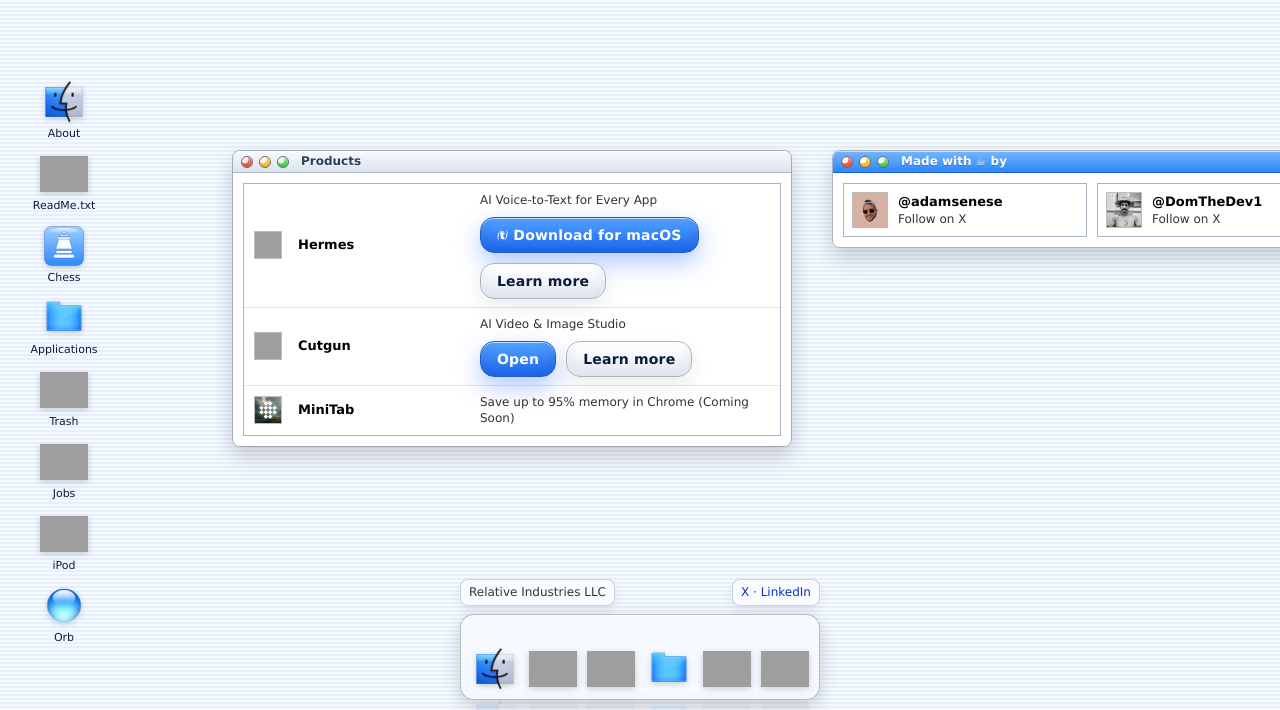
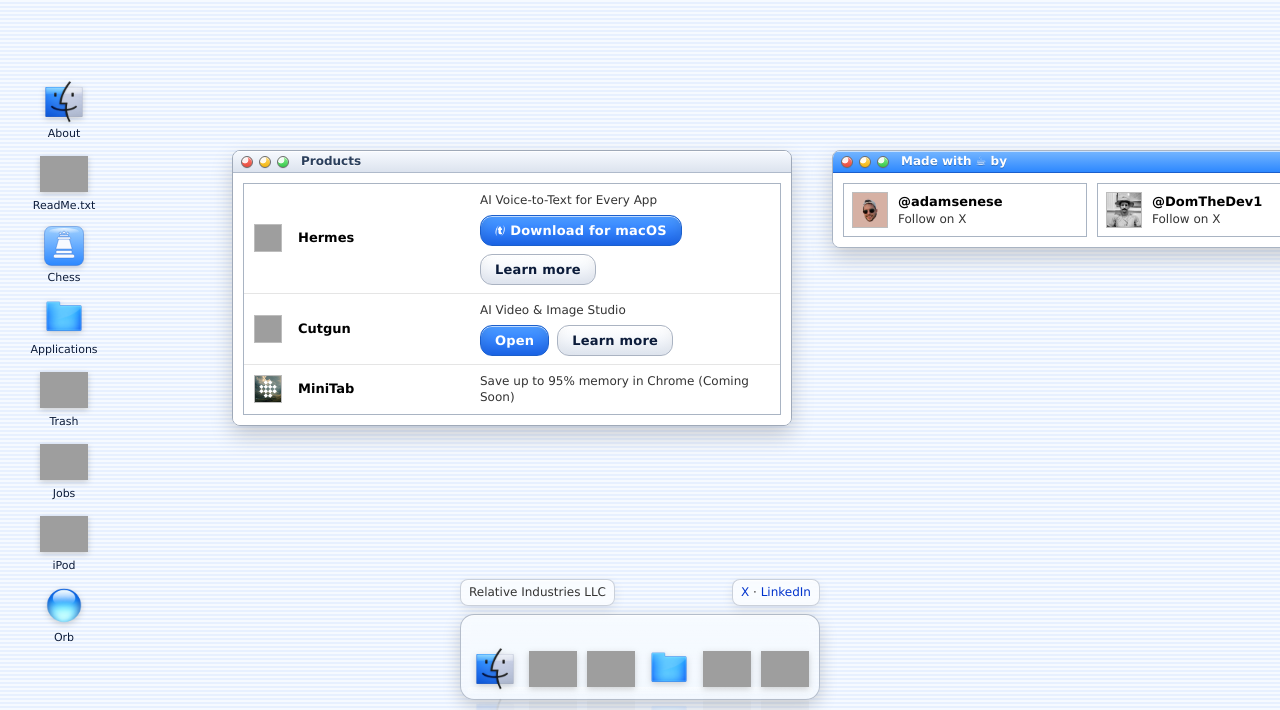
Before and after one commit to adamsenese/relative.dev, a plain HTML site: page index.html in a window 1280 px wide. Shown: the part 90-800 px from the top of the page. Drawn offline with Linux system fonts and the light colour scheme; grey boxes are pictures that could not be loaded.

Commit message:
style(buttons): smaller glossy Aqua pills; remove outer shadows; keep blue/grey variants

```diff
--- a/index.html
+++ b/index.html
@@ -235,12 +235,12 @@
         .icon { width: 28px; height: 28px; object-fit: cover; border: 1px solid #BDBDBD; background: #FFF; }
         .primary { font-weight: 700; color: #000; font-size: 13px; }
         .secondary { color: #333; font-size: 12px; }
-        .actions { display: flex; gap: 10px; margin-top: 8px; flex-wrap: wrap; }
-        .aqua-btn { display: inline-flex; align-items: center; gap: 8px; padding: 10px 16px; font-size: 14px; font-weight: 700; letter-spacing: 0.2px; border-radius: 14px; text-decoration: none; line-height: 1; white-space: nowrap; transition: transform 120ms ease, filter 120ms ease, box-shadow 120ms ease; }
-        .aqua-btn.primary { color: #FFFFFF; background: linear-gradient(180deg, #53A1FF 0%, #1E6FFF 100%); border: 1px solid #1B5FCC; box-shadow: inset 0 1px 0 rgba(255,255,255,0.65), inset 0 -10px 18px rgba(0,0,0,0.12), 0 10px 24px rgba(33, 100, 255, 0.35); }
-        .aqua-btn.secondary { color: #0B1B3A; background: linear-gradient(180deg, #FFFFFF 0%, #E9F0FA 100%); border: 1px solid #AAB3C2; box-shadow: inset 0 1px 0 rgba(255,255,255,0.9), inset 0 -10px 18px rgba(0,0,0,0.06), 0 8px 20px rgba(0,0,0,0.08); }
-        .aqua-btn:hover { transform: translateY(-1px); filter: saturate(110%); }
-        .aqua-btn:active { transform: translateY(0); filter: saturate(100%); }
+        .actions { display: flex; gap: 8px; margin-top: 6px; flex-wrap: wrap; }
+        .aqua-btn { display: inline-flex; align-items: center; gap: 6px; padding: 8px 14px; font-size: 13px; font-weight: 700; letter-spacing: 0.2px; border-radius: 12px; text-decoration: none; line-height: 1; white-space: nowrap; transition: filter 120ms ease; }
+        .aqua-btn.primary { color: #FFFFFF; background: linear-gradient(180deg, #4C9BFF 0%, #1E6FFF 100%); border: 1px solid #1B5FCC; box-shadow: inset 0 1px 0 rgba(255,255,255,0.65), inset 0 -8px 14px rgba(0,0,0,0.12); }
+        .aqua-btn.secondary { color: #0B1B3A; background: linear-gradient(180deg, #FFFFFF 0%, #E9F0FA 100%); border: 1px solid #AAB3C2; box-shadow: inset 0 1px 0 rgba(255,255,255,0.9), inset 0 -8px 14px rgba(0,0,0,0.06); }
+        .aqua-btn:hover { filter: saturate(110%); }
+        .aqua-btn:active { filter: saturate(100%); }
         .aqua-btn:hover { filter: saturate(115%); }
         .aqua-btn.secondary { color: #0B1B3A; background: linear-gradient(#FFFFFF, #EAF0FA); border: 1px solid #AAB3C2; }
 
```
